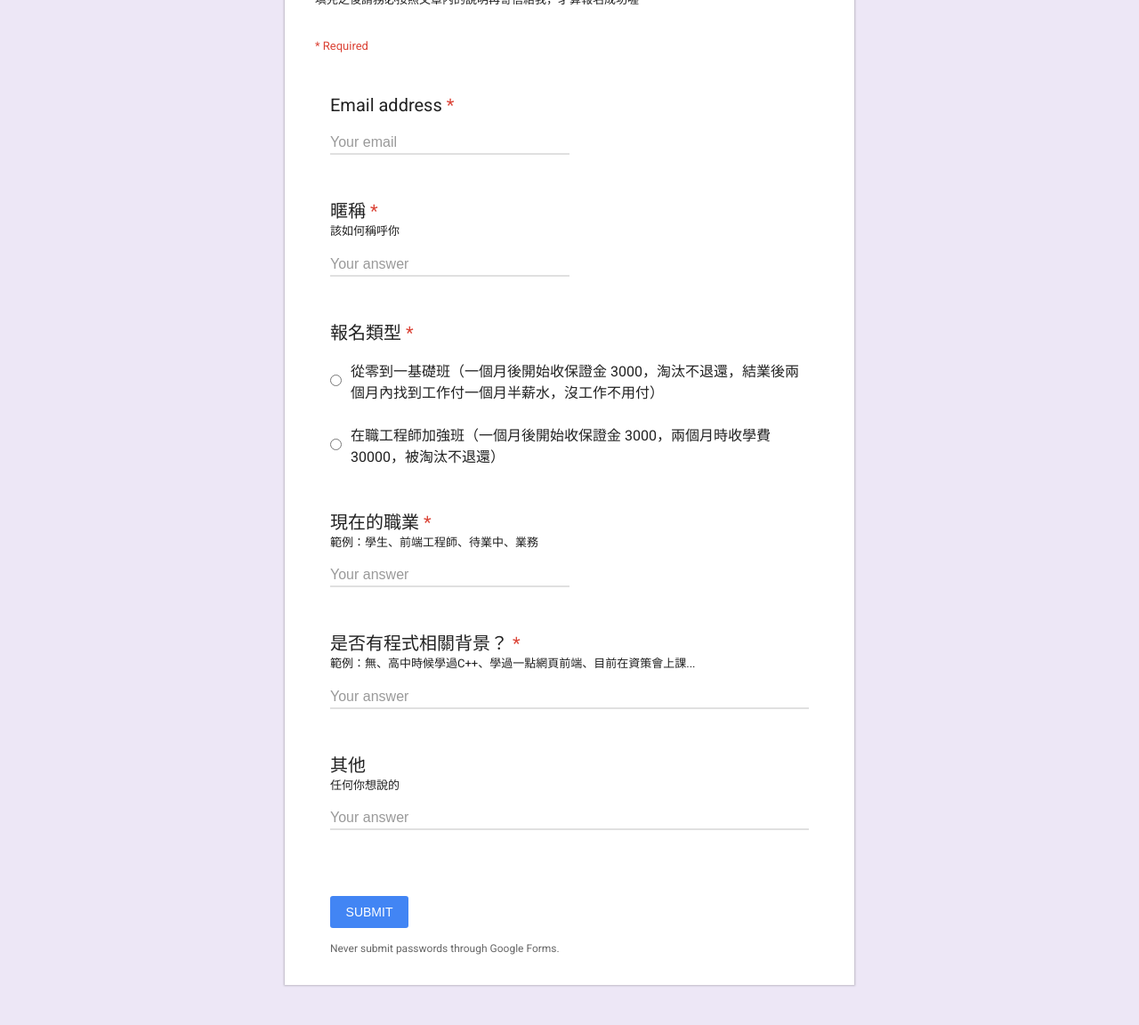
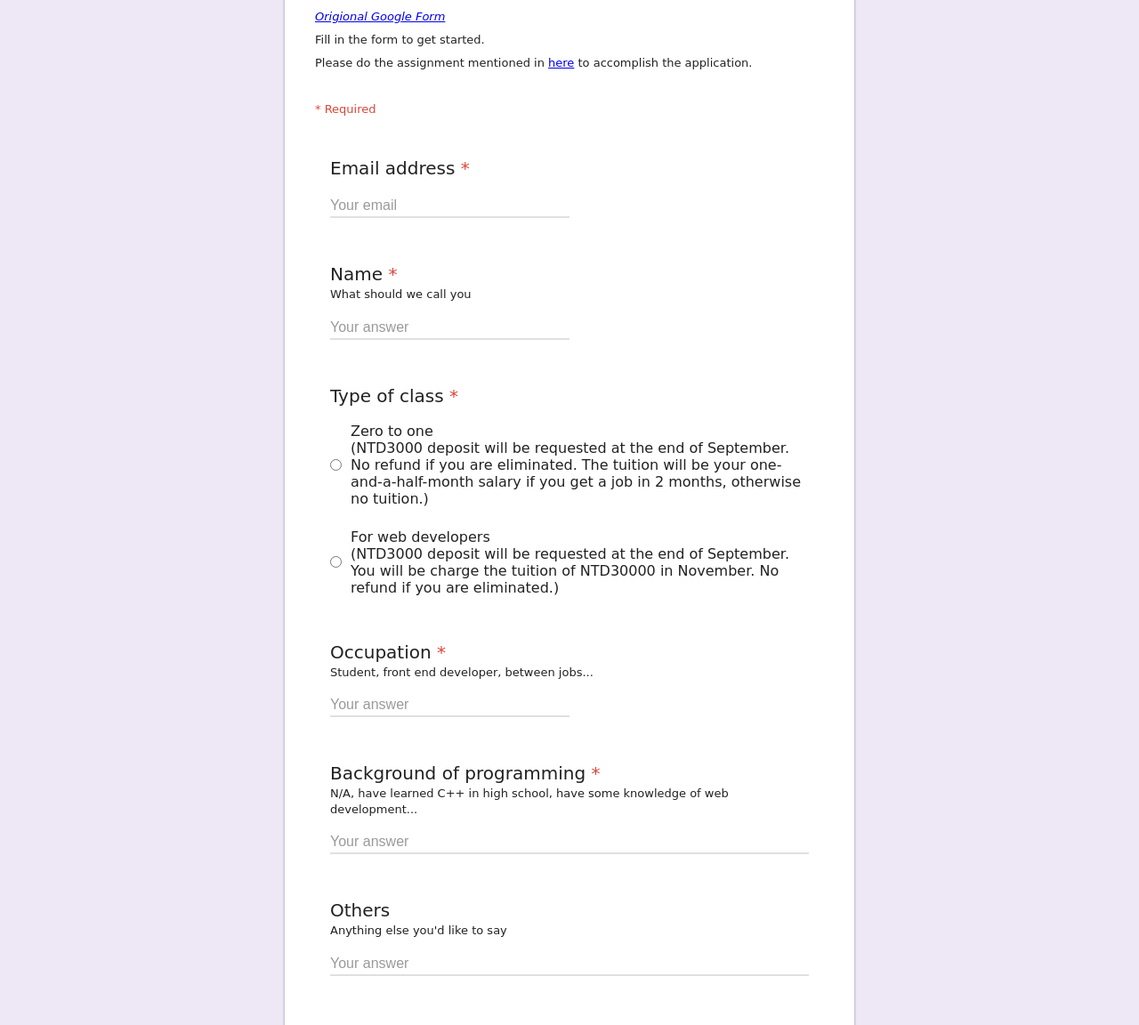
Before and after one commit to cwenwen/CSSLayout, a plain HTML site: page non_google_forms/index.html in a window 1280 px wide. Shown: the part 356-1508 px from the top of the page at 89% size. Drawn offline with Linux system fonts and the light colour scheme; a web font is replaced by a local one.

Commit message:
non-google-forms in Engligh

```diff
--- a/non_google_forms/index.html
+++ b/non_google_forms/index.html
@@ -14,21 +14,21 @@
   <meta property="og:image" content="https://i.imgur.com/eUCzldv.jpg" />
   <title>non-Google-Forms</title>
   <link rel="stylesheet" type="text/css" media="screen" href="style.css" />
-  <link rel="stylesheet" href="https://fonts.googleapis.com/css?family=Roboto" />
+  <link rel="stylesheet" href="https://fonts.googleapis.com/css?family=Arima+Madurai" />
 </head>
 <body>
   <div class="container--banner"></div>
   <div class="container--background">
     <form class="form">
       <div class="form--header">
-        <div class="form--header--title">程式導師實驗計畫第二期報名表單</div>
+        <div class="form--header--title">Mentor Program Online Application<br>(Autumn 2018)</div>
         <div class="form--header--content">
-          <em>Origional Google Form: <a href="https://docs.google.com/forms/d/e/1FAIpQLSeOTy7j1OjgI-q9xYaiGCJJn5w2TkpB1JNZZXXQwqCt3SsDsg/viewform">程式導師實驗計畫第二期報名表單</a></em>
+          <em><a href="https://docs.google.com/forms/d/e/1FAIpQLSeOTy7j1OjgI-q9xYaiGCJJn5w2TkpB1JNZZXXQwqCt3SsDsg/viewform">Origional Google Form</a></em>
           <br />
-          詳情請參考：<a href="https://medium.com/hulis-blog/mentor-program-s2-f876c4e13d3b">https://medium.com/hulis-blog/mentor-program-s2-f876c4e13d3b</a>
+          Fill in the form to get started.
           <br />
-          填完之後請務必按照文章內的說明再寄信給我，才算報名成功喔
-          <br /><br  />
+          Please do the assignment mentioned in <a href="https://medium.com/hulis-blog/mentor-program-s2-f876c4e13d3b">here</a> to accomplish the application.
+          <br /><br />
           <span class="red-text">* Required</span>
         </div>
       </div>
@@ -40,56 +40,60 @@
         </div>
         <div class="form--body--content">
           <div class="input--title">
-            暱稱 <span class="red-text">*</span>
-            <p>該如何稱呼你</p>
+            Name <span class="red-text">*</span>
+            <p>What should we call you</p>
           </div>
           <div class="input--content"><input type="text" name="name" data-width="50" placeholder="Your answer" class="required text" /></div>
           <div class="warning-text" >This is a required question</div>
         </div>
         <div class="form--body--content">
           <div class="input--title">
-            報名類型 <span class="red-text">*</span>
+            Type of class <span class="red-text">*</span>
           </div>
           <div class="input--content radio">
-            <input type="radio" name="type" value="從零到一基礎班" class="required radio" />
+            <input type="radio" name="type" value="Zero to one" class="required radio" />
             <label for="type">
-              從零到一基礎班（一個月後開始收保證金 3000，淘汰不退還，結業後兩個月內找到工作付一個月半薪水，沒工作不用付）
+              Zero to one
+              <br />
+              (NTD3000 deposit will be requested at the end of September. No refund if you are eliminated. The tuition will be your one-and-a-half-month salary if you get a job in 2 months, otherwise no tuition.)
             </label>
           </div>
           <div class="input--content radio">
-            <input type="radio" name="type" value="在職工程師加強班" class="required radio" />
+            <input type="radio" name="type" value="For web developers" class="required radio" />
             <label for="type">
-              在職工程師加強班（一個月後開始收保證金 3000，兩個月時收學費 30000，被淘汰不退還）
+              For web developers
+              <br />
+              (NTD3000 deposit will be requested at the end of September. You will be charge the tuition of NTD30000 in November. No refund if you are eliminated.)
             </label>
           </div>
           <div class="warning-text" >This is a required question</div>
         </div>
         <div class="form--body--content">
           <div class="input--title">
-            現在的職業 <span class="red-text">*</span>
-            <p>範例：學生、前端工程師、待業中、業務</p>
+            Occupation <span class="red-text">*</span>
+            <p>Student, front end developer, between jobs...</p>
           </div>
           <div class="input--content"><input type="text" name="job" data-width="50" placeholder="Your answer" class="required text" /></div>
           <div class="warning-text" >This is a required question</div>
         </div>
         <div class="form--body--content">
           <div class="input--title">
-            是否有程式相關背景？ <span class="red-text">*</span>
-            <p>範例：無、高中時候學過C++、學過一點網頁前端、目前在資策會上課...</p>
+            Background of programming <span class="red-text">*</span>
+            <p>N/A, have learned C++ in high school, have some knowledge of web development...</p>
           </div>
           <div class="input--content"><input type="text" name="background" data-width="100" placeholder="Your answer" class="required text" /></div>
           <div class="warning-text" >This is a required question</div>
         </div>
         <div class="form--body--content">
           <div class="input--title">
-            其他
-            <p>任何你想說的</p>
+            Others
+            <p>Anything else you'd like to say</p>
           </div>
-          <div class="input--content"><input type="text" name="other" data-width="100" placeholder="Your answer" /></div>
+          <div class="input--content"><input type="text" name="others" data-width="100" placeholder="Your answer" /></div>
         </div>
         <div class="form--body--submit">
             <div class="input--content"><input type="submit" id="submit" /></div>
-          <p>Never submit passwords through Google Forms.</p>
+          <p>Never submit passwords through Google Forms and non-Google-Forms.</p>
         </div>
       </div>
       <div class="submitted">
--- a/non_google_forms/script.js
+++ b/non_google_forms/script.js
@@ -57,7 +57,7 @@ q("form").addEventListener('submit', e => {
     response.applyFor = typeValue;
     response.currentJob = q('input[name="job"]').value;
     response.background = q('input[name="background"]').value;
-    response.other = q('input[name="other"]').value;
+    response.others = q('input[name="others"]').value;
 
     console.log("Your respnose:");
     console.log(response);
--- a/non_google_forms/style.scss
+++ b/non_google_forms/style.scss
@@ -12,7 +12,7 @@ $form-offset: 100px;
 }
 
 html {
-  font-family: Roboto, Helvetica, Arial, sans-serif;
+  font-family: 'Arima Madurai', cursive;
   font-size: 10px;
   color: rgba(0,0,0,.87);
   background: $color-page-background;
```
Also changed, not shown: non_google_forms/style.css.
